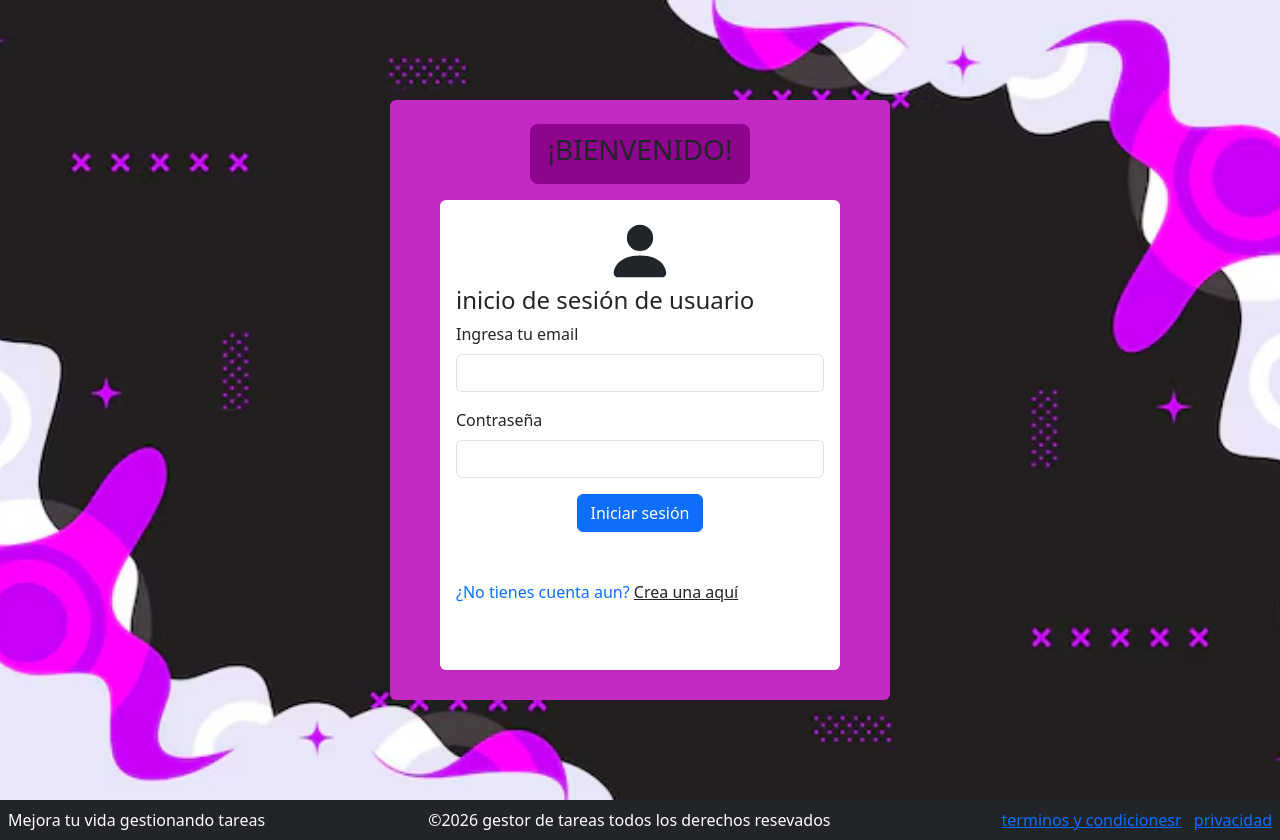
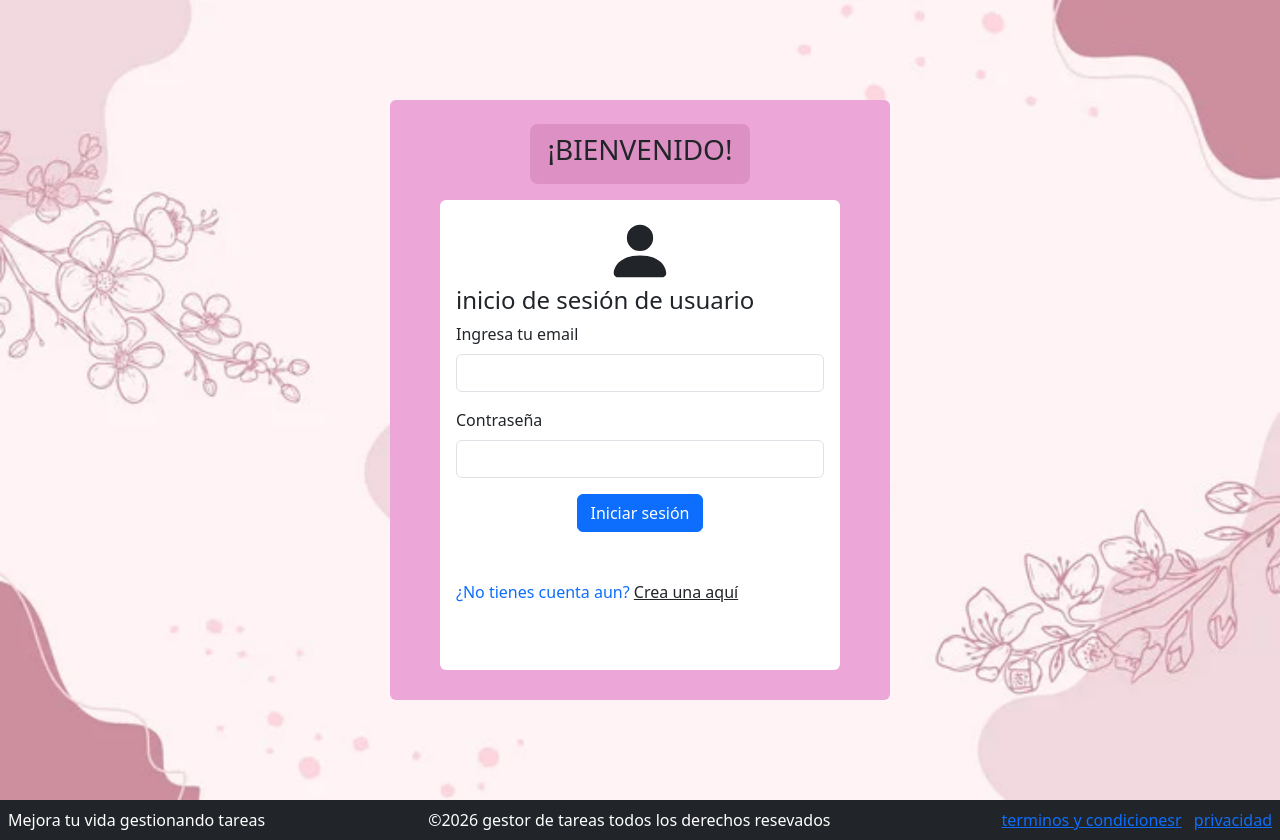
Before and after one commit to Vanessa-byt/didactic-memory, a Flask app: page / in a window 1280 px wide. Run offline with Flask 3, Linux system fonts and the light colour scheme.

Commit message:
hola2
Co-authored-by: Copilot <copilot@github.com>

```diff
--- a/practica1/css/styles.css
+++ b/practica1/css/styles.css
@@ -8,10 +8,10 @@ h1 {
 }
 
 .fondo-rosa{
-    background-color: #c329c3
+    background-color:  #eca7d8
 }
 .fondo-morado{
-background-color: #8d048d
+background-color: #dd90c3
 }
 .fondo-blanco{
     background-color: white
--- a/practica1/templates/formulario.html
+++ b/practica1/templates/formulario.html
@@ -10,14 +10,14 @@
 <body>
 <div class="container-fluid d-flex justify-content-center align-items-center"
         style="height: 100vh; width: 100%;
-            background-image: url('{{ url_for('static', filename='fondo.avif') }}');
+            background-image: url('{{ url_for('static', filename='foto3.webp') }}');
             background-size: cover;
             background-position: center;
             background-repeat: no-repeat;">
     <div class="p-4 rounded text-white text-center"
-            style="background-color: #6f1aa0; width: 500px; height: 600px;">
+            style="background-color:    #eca7d8; width: 500px; height: 600px;">
 
-                <button class="btn btn-lg mb-3" type="button" style="background-color: #861faf;">
+                <button class="btn btn-lg mb-3" type="button" style="background-color:   #dd90c3;">
             <h3>completa el formulario</h3>
         </button>
 
--- a/practica1/templates/nicio.html
+++ b/practica1/templates/nicio.html
@@ -11,14 +11,14 @@
 <body>
 <div class="container-fluid d-flex justify-content-center align-items-center"
         style="height: 100vh; width: 100%;
-            background-image: url('{{ url_for('static', filename='fondo.avif') }}');
+            background-image: url('{{ url_for('static', filename='foto3.webp') }}');
             background-size: cover;
             background-position: center;
             background-repeat: no-repeat;">
     <div class="p-4 rounded text-white text-center"
-            style="background-color: #c329c3; width: 500px; height: 600px;">
+            style="background-color:  #eca7d8; width: 500px; height: 600px;">
 
-        <button class="btn btn-lg mb-3" type="button" style="background-color: #8d048d;">
+        <button class="btn btn-lg mb-3" type="button" style="background-color:   #dd90c3;">
             <h3>¡BIENVENIDO!</h3>
         </button>
 
```
Also changed, not shown: practica1/static/fondo.avif (deleted), practica1/static/foto3.webp (added).
